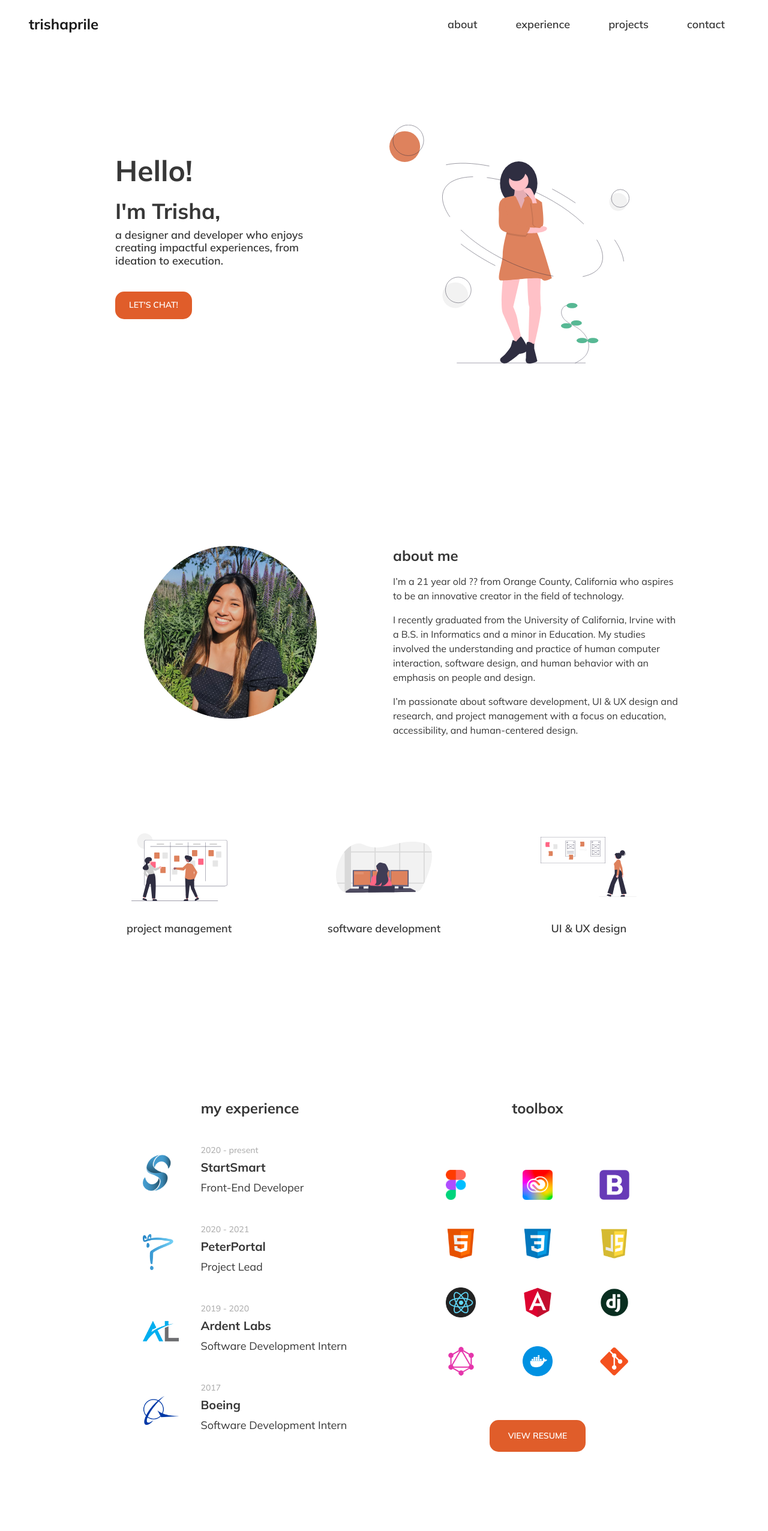
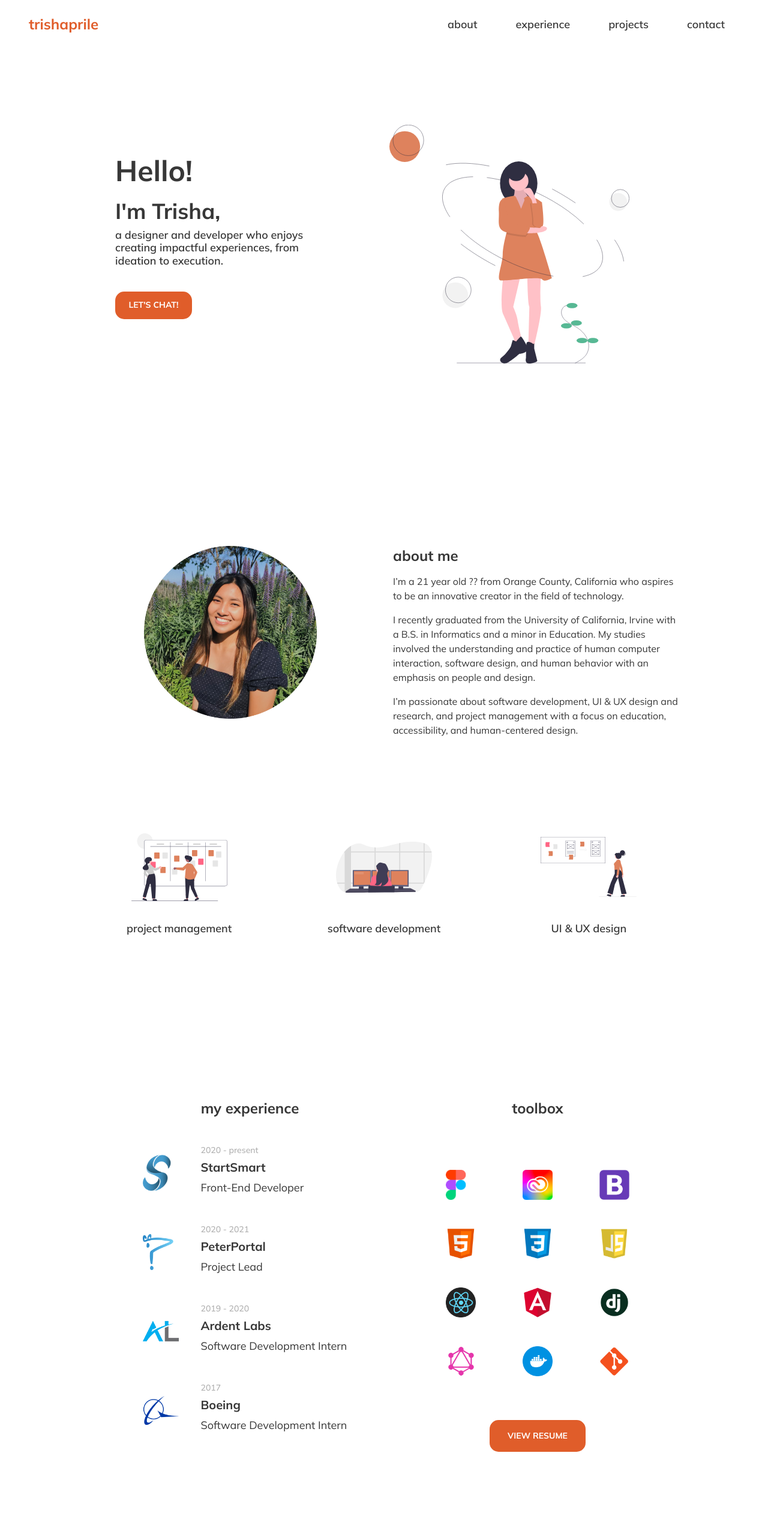
Before and after one commit to trishaprile/trishaprile.github.io, a React (Create React App) app: page / in a window 1280 px wide. Shown: the top 2552 px of the page at 60% size. Built offline with nearby package versions, Linux system fonts and the light colour scheme.

Commit message:
update styling

```diff
--- a/package.json
+++ b/package.json
@@ -12,6 +12,7 @@
     "react": "^17.0.1",
     "react-bootstrap": "^1.4.0",
     "react-custom-scrollbars": "^4.2.1",
+    "react-custom-scrollbars-2": "^4.4.0",
     "react-dom": "^17.0.1",
     "react-icons": "^4.1.0",
     "react-scripts": "4.0.0",
--- a/src/components/Cover.js
+++ b/src/components/Cover.js
@@ -3,6 +3,7 @@ import './Cover.scss';
 
 import { Row, Col, Button, Image } from "react-bootstrap";
 import { Element } from 'react-scroll';
+import { scroller } from 'react-scroll';
 
 import img  from "../assets/cover_img.svg";
 
@@ -14,7 +15,16 @@ const Cover = () => {
           <h1>Hello!</h1>
           <h2>I'm Trisha,</h2>
           <h3>a designer and developer who enjoys creating impactful experiences, from ideation to execution.</h3>
-          <Button className="contact-btn" href="#contact">LET'S CHAT!</Button>
+          <Button
+            className="contact-btn"
+            onClick={() => scroller.scrollTo('contact', {
+              smooth: true,
+              offset: -50,
+              duration: 500,
+            })}
+          >
+            LET'S CHAT!
+          </Button>
         </Col>
         <Col className="img-container" sm={12} md={8} xl={6}>
           <Image src={img} className="img" />
--- a/src/components/Cover.scss
+++ b/src/components/Cover.scss
@@ -29,16 +29,22 @@
 
         .contact-btn {
             font-size: 14px;
-            font-weight: 600;
+            font-weight: 700;
             background-color: #E05D2A;
             border: 0;
             border-radius: 15px;
             margin: 2rem 0rem;
             padding: 0.8rem 1rem;
             width: 8rem;
+            transition: 0.5s;
             &:hover {
-                background-color: #CA430E;
-                transform: translateY(2px);
+                background-color: white;
+                box-shadow: 0px 0px 0px 2.5px #fff, 0px 0px 0px 5px #E05D2A, 0px 0px 0px 10px white, 0px 0px 0px 10.5px #E05D2A;
+                color: #E05D2A;
+                transition: 0.5s;
+            }
+            &:focus {
+                box-shadow: 0px 0px 0px 2.5px #fff, 0px 0px 0px 5px #E05D2A, 0px 0px 0px 10px white, 0px 0px 0px 10.5px #E05D2A;
             }
         }
     }
--- a/src/components/Experience.scss
+++ b/src/components/Experience.scss
@@ -85,7 +85,7 @@
             }
 
             .resume-btn {
-                font-weight: 600;
+                font-weight: 700;
                 font-size: 14px;
                 background-color: #E05D2A;
                 border: 0;
@@ -94,9 +94,15 @@
                 margin-top: 2rem;
                 padding: 1rem;
                 width: 10rem;
+                transition: 0.5s;
                 &:hover {
-                    background-color: #CA430E;
-                    transform: translateY(2px);
+                    background-color: white;
+                    box-shadow: 0px 0px 0px 2.5px #fff, 0px 0px 0px 5px #E05D2A, 0px 0px 0px 10px white, 0px 0px 0px 10.5px #E05D2A;
+                    color: #E05D2A;
+                    transition: 0.5s;
+                }
+                &:focus {
+                    box-shadow: 0px 0px 0px 2.5px #fff, 0px 0px 0px 5px #E05D2A, 0px 0px 0px 10px white, 0px 0px 0px 10.5px #E05D2A;
                 }
             }
         }
--- a/src/components/Navbar.scss
+++ b/src/components/Navbar.scss
@@ -15,8 +15,8 @@
         font-weight: 700;
         font-size: 24px;
         margin-left: 2rem;
+        color: #E05D2A !important;
         &:hover {
-            color: #E05D2A !important;
             transform: translateY(2px);
         }
     }
@@ -48,7 +48,7 @@
 
         .navbar-toggler {
             background: white !important;
-            transition:0.3s;
+            transition: 0.3s;
         }
 
         .navbar-collapse {
```
Also changed, not shown: 1 other file (tests, documents, lock files or other folders).
